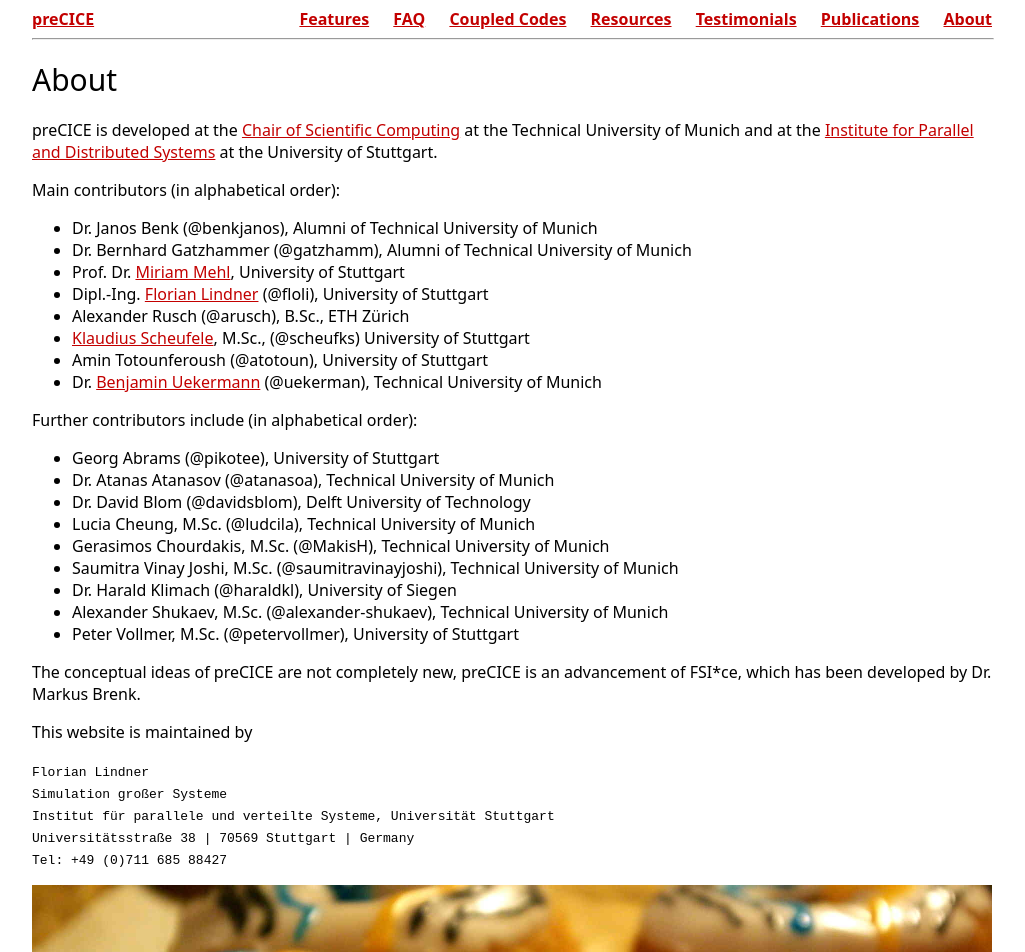
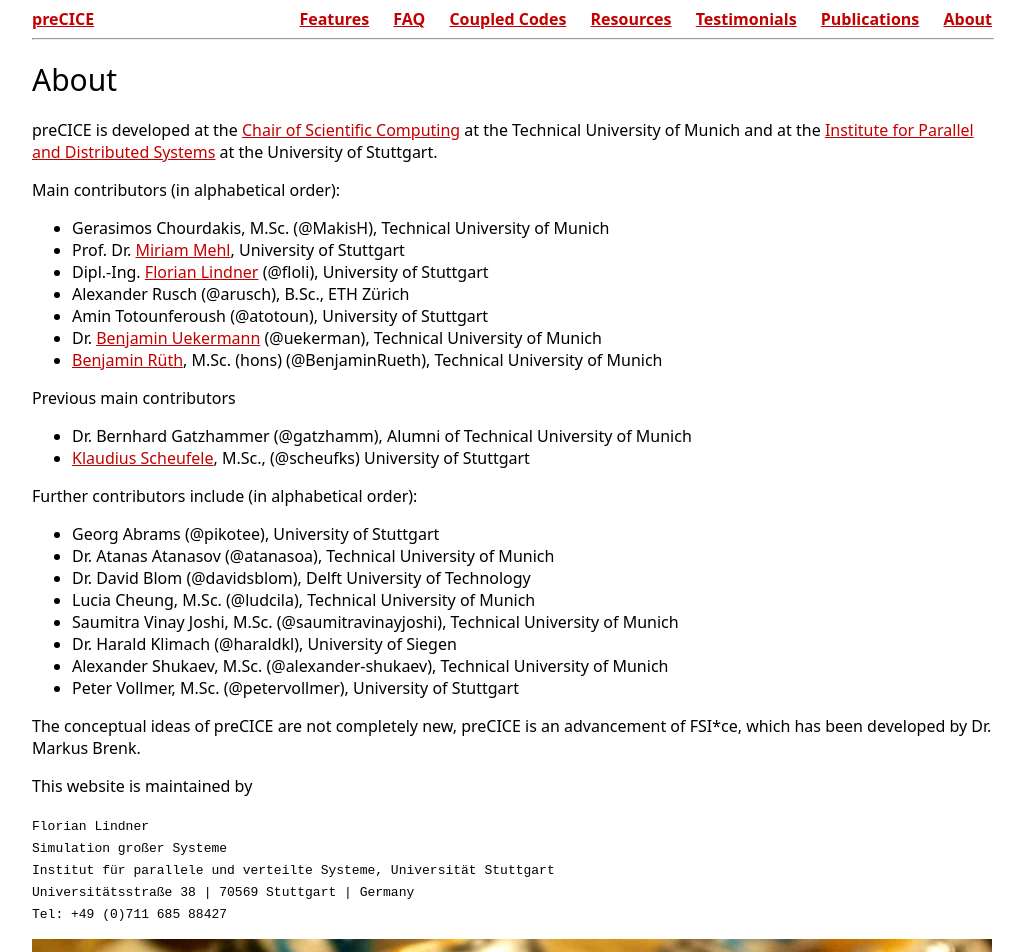
Before and after one commit to precice/precice.github.io_old, a Jekyll site: the page built from 08-about.md, in a window 1280 px wide. Shown: the top 952 px of the page, without its empty margins (128-1153 px from the left). Built offline with Jekyll 4.4.1, drawn with Linux system fonts in a browser that asks for light colours.

Commit message:
updated contributors

```diff
--- a/08-about.md
+++ b/08-about.md
@@ -10,15 +10,19 @@
 
 Main contributors (in alphabetical order):
 
-+ Dr. Janos Benk (@benkjanos), Alumni of Technical University of Munich
-+ Dr. Bernhard Gatzhammer (@gatzhamm), Alumni of Technical University of Munich
++ Gerasimos Chourdakis, M.Sc. (@MakisH), Technical University of Munich
 + Prof. Dr. [Miriam Mehl](https://www.ipvs.uni-stuttgart.de/abteilungen/sgs/abteilung/mitarbeiter/Miriam.Mehl), University of Stuttgart
 + Dipl.-Ing. [Florian Lindner](https://www.ipvs.uni-stuttgart.de/abteilungen/sgs/abteilung/mitarbeiter/Florian.Lindner) (@floli), University of Stuttgart
 + Alexander Rusch (@arusch), B.Sc., ETH Zürich
-+ [Klaudius Scheufele](https://www.ipvs.uni-stuttgart.de/abteilungen/sgs/abteilung/mitarbeiter/Klaudius.Scheufele), M.Sc., (@scheufks) University of Stuttgart
 + Amin Totounferoush (@atotoun), University of Stuttgart
 + Dr. [Benjamin Uekermann](https://www5.in.tum.de/wiki/index.php/Dr._rer._nat._Benjamin_Uekermann) (@uekerman), Technical University of Munich
++ [Benjamin Rüth](https://www5.in.tum.de/wiki/index.php/Benjamin_R%C3%BCth,_M.Sc._(hons)), M.Sc. (hons) (@BenjaminRueth), Technical University of Munich
 
+
+Previous main contributors
+
++ Dr. Bernhard Gatzhammer (@gatzhamm), Alumni of Technical University of Munich
++ [Klaudius Scheufele](https://www.ipvs.uni-stuttgart.de/abteilungen/sgs/abteilung/mitarbeiter/Klaudius.Scheufele), M.Sc., (@scheufks) University of Stuttgart
 
 Further contributors include (in alphabetical order):
 
@@ -26,7 +30,6 @@
 + Dr. Atanas Atanasov (@atanasoa), Technical University of Munich
 + Dr. David Blom (@davidsblom), Delft University of Technology
 + Lucia Cheung, M.Sc. (@ludcila), Technical University of Munich
-+ Gerasimos Chourdakis, M.Sc. (@MakisH), Technical University of Munich
 + Saumitra Vinay Joshi, M.Sc. (@saumitravinayjoshi), Technical University of Munich
 + Dr. Harald Klimach (@haraldkl), University of Siegen
 + Alexander Shukaev, M.Sc. (@alexander-shukaev), Technical University of Munich
```
